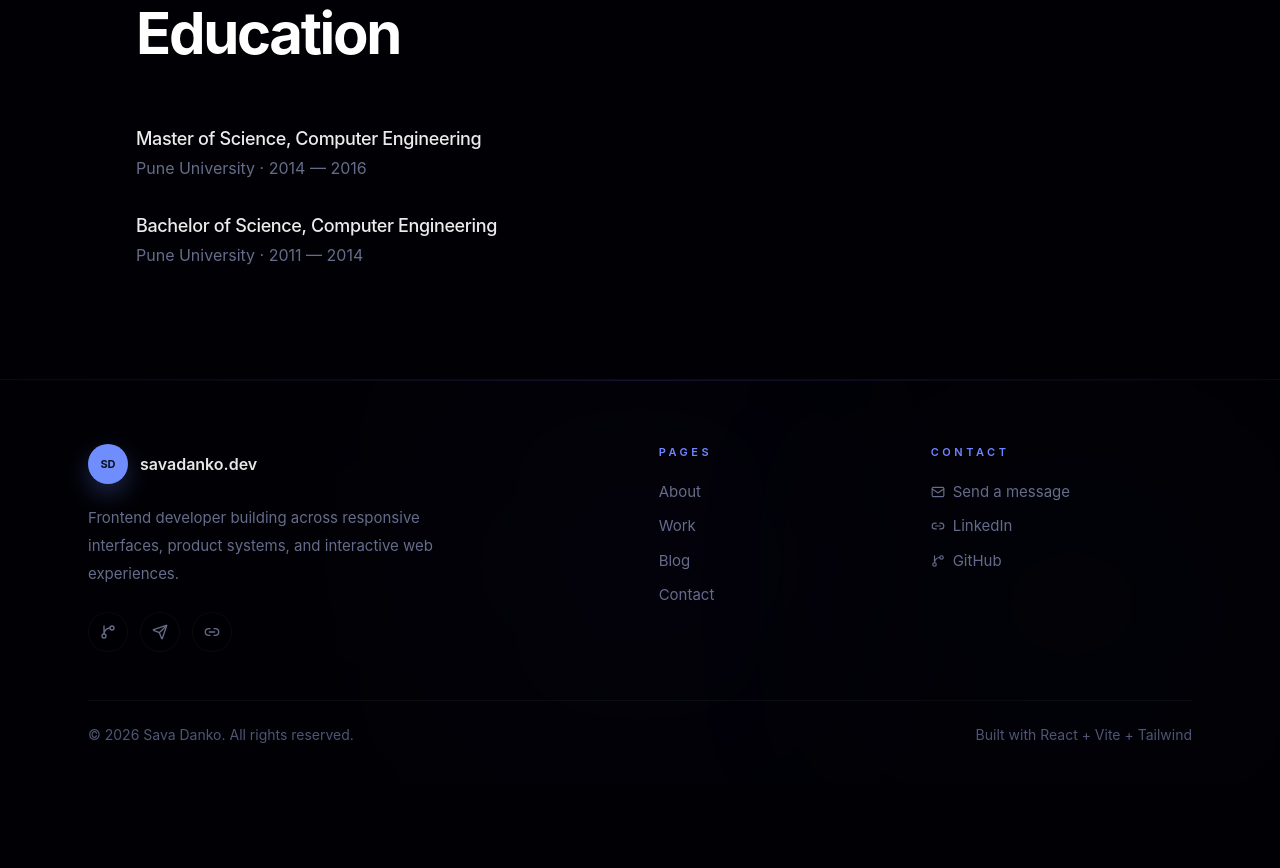
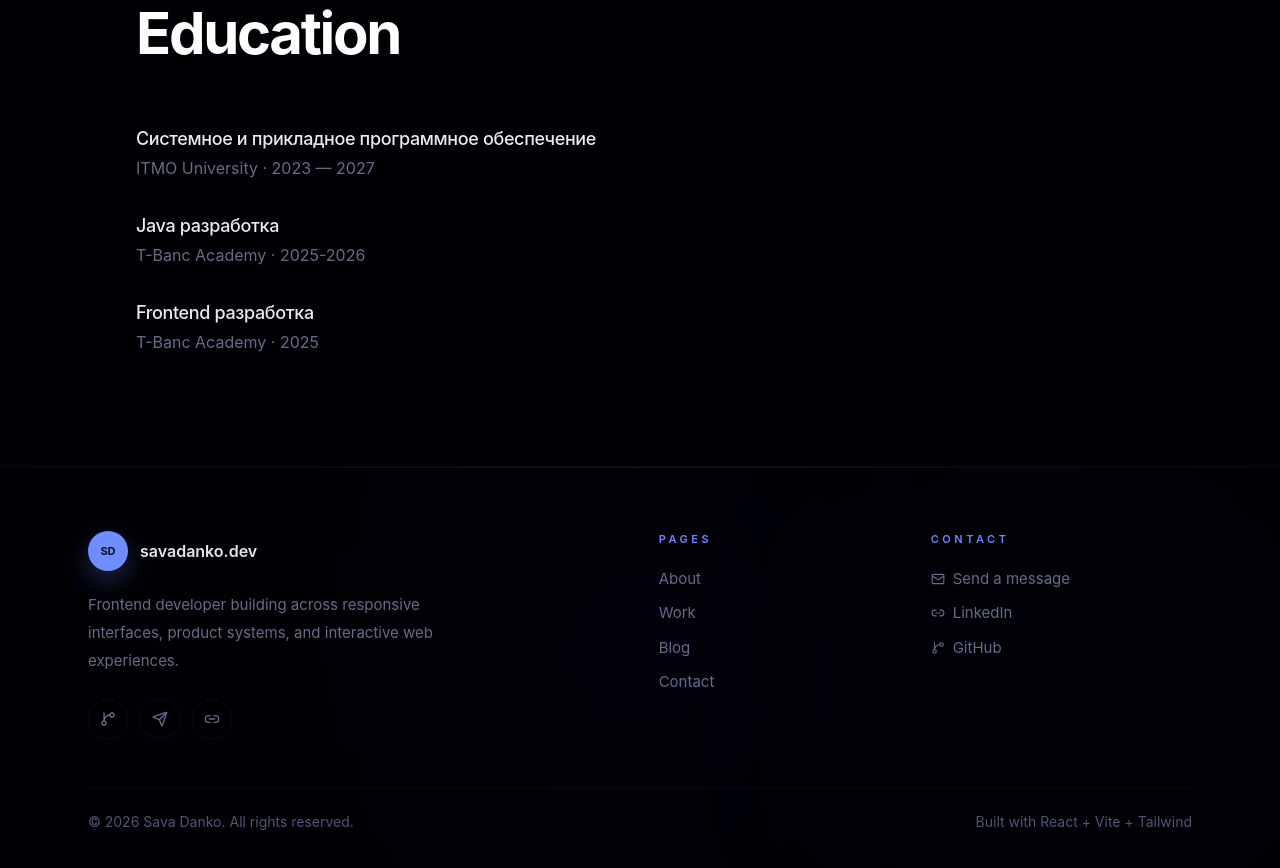
Before and after one commit to SaveliyDanko/savadanko-web, a React (Vite) app: page /about in a window 1280 px wide. Shown: the part 2040-2908 px from the top of the page. Before the commit the page ends 2825 px from the top, so only its background shows below. Built offline with nearby package versions, Linux system fonts and the light colour scheme.

Commit message:
feat: update about page education

```diff
--- a/src/data/aboutPage.ts
+++ b/src/data/aboutPage.ts
@@ -83,13 +83,18 @@ export const aboutPageCertifications = [
 
 export const aboutPageEducation = [
   {
-    degree: "Master of Science, Computer Engineering",
-    school: "Pune University",
-    years: "2014 — 2016",
+    degree: "Системное и прикладное программное обеспечение",
+    school: "ITMO University",
+    years: "2023 — 2027",
   },
   {
-    degree: "Bachelor of Science, Computer Engineering",
-    school: "Pune University",
-    years: "2011 — 2014",
+    degree: "Java разработка",
+    school: "T-Banc Academy",
+    years: "2025-2026",
+  },
+  {
+    degree: "Frontend разработка",
+    school: "T-Banc Academy",
+    years: "2025",
   },
 ] as const;
```
